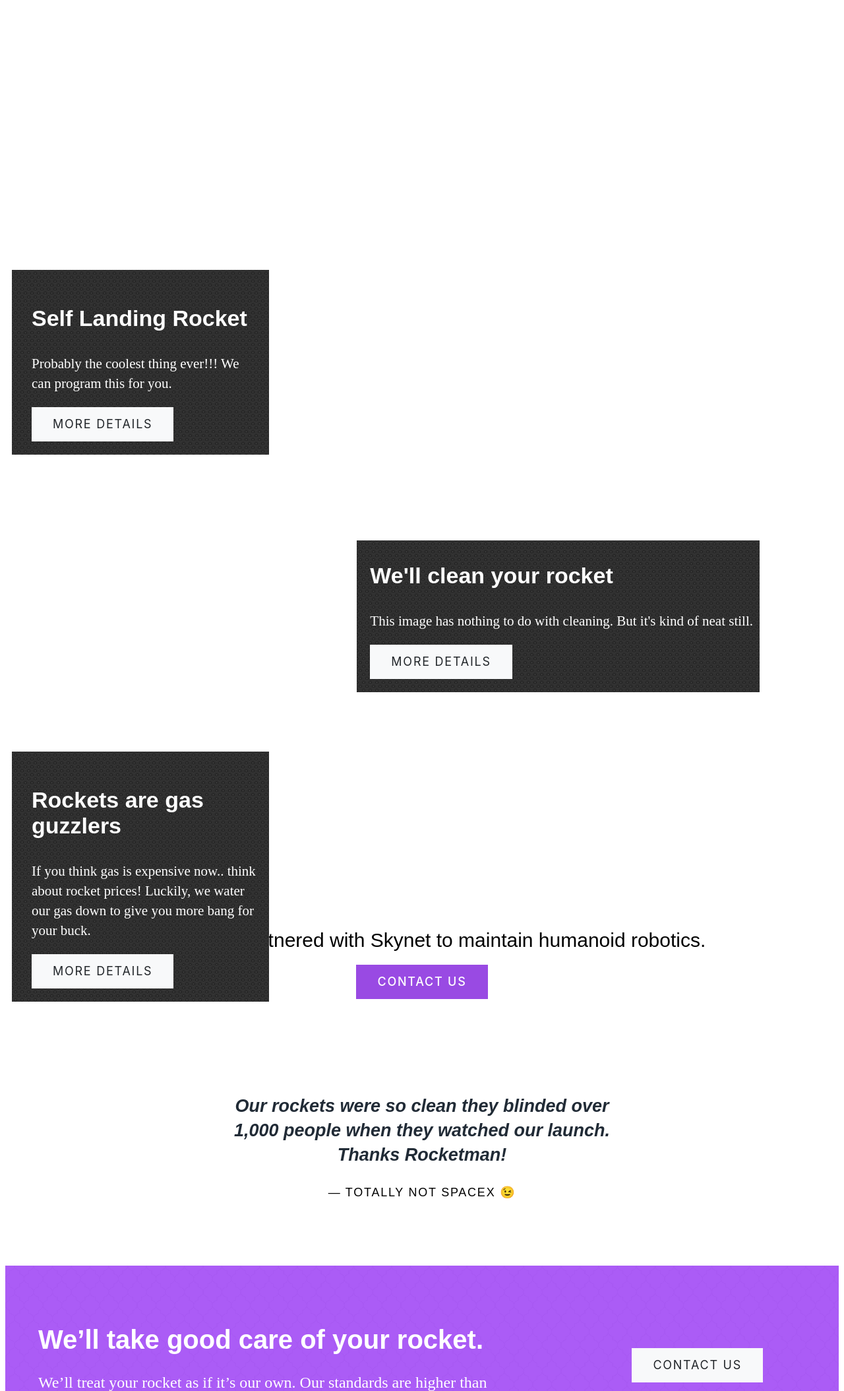
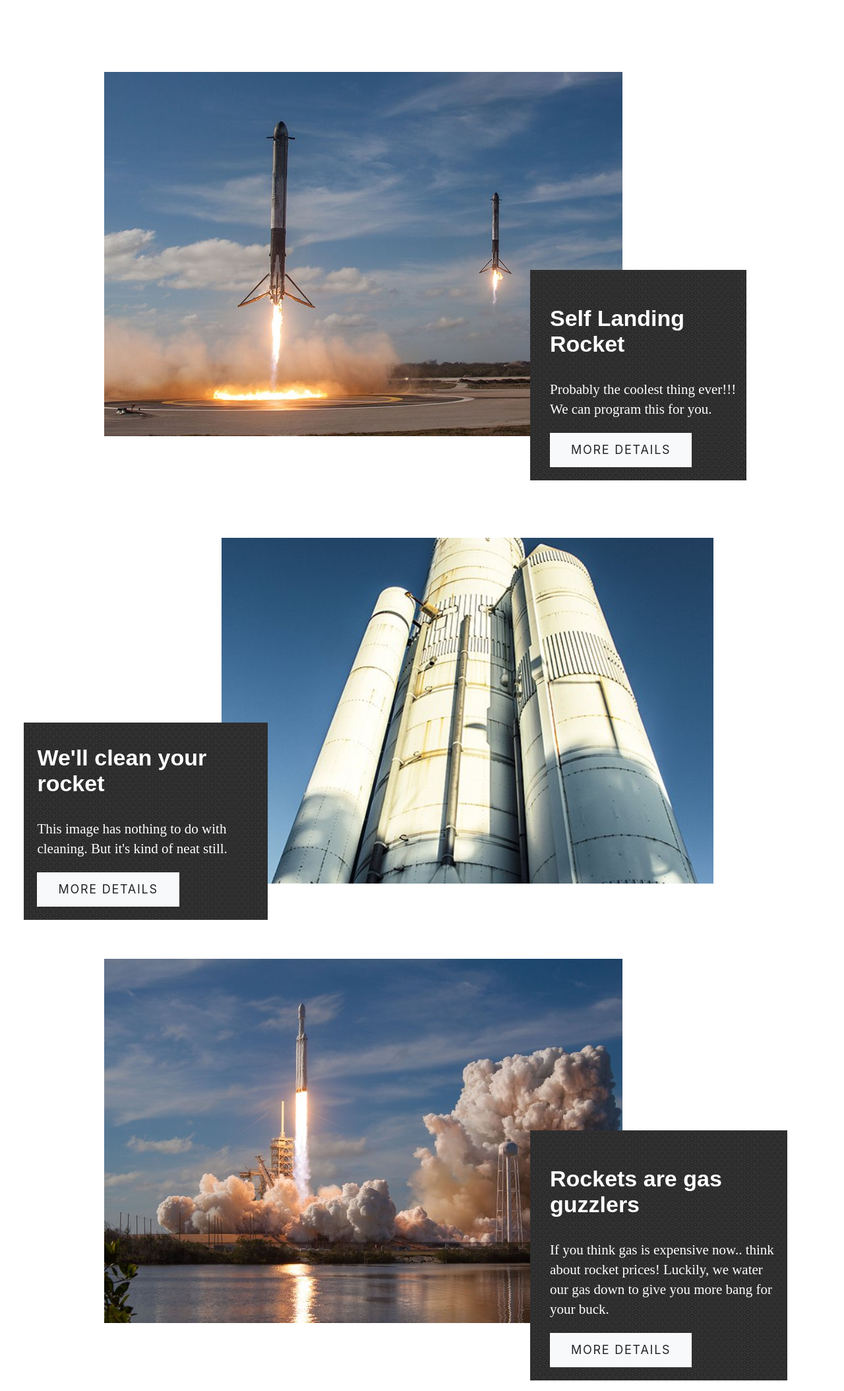
Before and after one commit to aryanver2001/Rocketman, a plain HTML site: page index.html in a window 1280 px wide. Shown: the part 2147-4255 px from the top of the page at 66% size. Drawn offline with Linux system fonts and the light colour scheme; files whose address does not match are found by name.

Commit message:
Update index.html

```diff
--- a/index.html
+++ b/index.html
@@ -59,7 +59,7 @@
     <div class="p1">
         <div>
             <a href="https://rocketman.learnwagtail.com/services/programming/">
-                <img src="images/l1.jpg" alt="">
+                <img src="l1.jpg" alt="">
             </a>
         </div>
         <div class="p1_cont">
@@ -71,7 +71,7 @@
     <div class="p1 p2">
         <div>
             <a href="https://rocketman.learnwagtail.com/services/cleaning/">
-                <img src="images/l2.jpg" alt="" width="746px">
+                <img src="l2.jpg" alt="" width="746px">
             </a>
         </div>
         <div class="p2_cont">
@@ -83,7 +83,7 @@
     <div class="p1">
         <div>
             <a href="https://rocketman.learnwagtail.com/services/fuelling/">
-                <img src="images/l3.jpg" alt="">
+                <img src="l3.jpg" alt="">
             </a>
         </div>
         <div class="p1_cont  p3_cont" >
@@ -129,10 +129,10 @@
         </div>
         <div>
             <a class="lbot_r1" href="https://twitter.com/wagtailcms">
-                <img  src="images/twitter.svg" alt="">
+                <img  src="twitter.svg" alt="">
             </a>
             <a class="lbot_r1" href="https://www.youtube.com/playlist?list=PLMQHMcNi6ocsS8Bfnuy_IDgJ4bHRRrvub" style="margin-left: 10px;">
-                <img  src="images/youtube.svg" alt="" >
+                <img  src="youtube.svg" alt="" >
             </a>
             <p class="lbot_r2 font margin cright">© 2023 Rocketman</p>
         </div>
```
